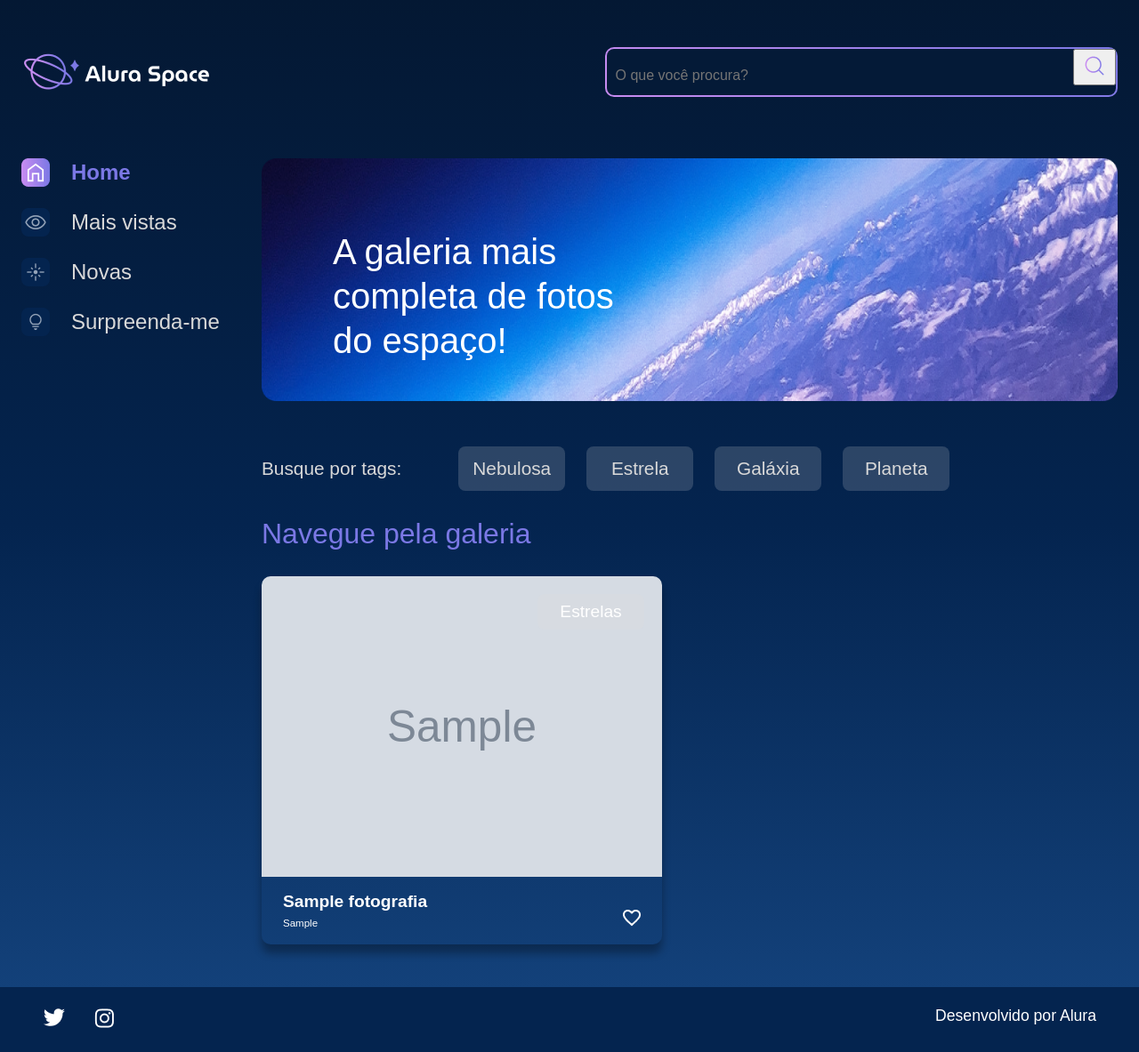
After one commit to Breno-Rios/praticando-django, a Django app: template templates/galeria/buscar.html in a window 1280 px wide. The commit adds this page. Shown: the whole page at 89% size. Run offline with Django 5.2, Linux system fonts and the light colour scheme; the template is opened without the code that fills it: values that come from a table or form of the project are taken from there, others are empty; tables that the repository leaves empty hold one stand-in row (values such as "Sample post"); grey boxes marked "Sample" are stand-in pictures.

Commit message:
feat: implement new route and search functionality

```diff
--- a/galeria/urls.py
+++ b/galeria/urls.py
@@ -1,8 +1,9 @@
 from django.urls import path
-from galeria.views import index, imagem
+from galeria.views import index, imagem, buscar
 
 urlpatterns = [
         path('', index, name = 'index'),
-        path('imagem/<int:foto_id>', imagem, name= 'imagem')
+        path('imagem/<int:foto_id>', imagem, name= 'imagem'),
+        path('buscar/', buscar, name= 'buscar')
 
 ]
--- /dev/null
+++ b/templates/galeria/buscar.html
@@ -0,0 +1,57 @@
+{% extends 'galeria/base.html' %}
+{% load static %}
+{% block content %}
+
+
+<section class="conteudo">
+  <section class="banner">
+    <img class="banner__imagem" src="{% static '/assets/imagens/Banner(2).png' %}" alt="banner Alura Space">
+    <h1 class="banner__titulo"> A galeria mais completa de fotos do espaço!</h1>
+  </section>
+  <section class="tags">
+    <p class="tags__titulo">Busque por tags:</p>
+    <ul class="tags__lista">
+      <li class="tags__tag">Nebulosa</li>
+      <li class="tags__tag">Estrela</li>
+      <li class="tags__tag">Galáxia</li>
+      <li class="tags__tag">Planeta</li>
+    </ul>
+  </section>
+  <section class="galeria">
+    <div class="cards">
+      <h2 class="cards__titulo">Navegue pela galeria</h2>
+      <ul class="cards__lista">
+        {% if cards %}
+        {% for fotografia in cards %}
+        <li class="card">
+          <a href="{% url 'imagem' fotografia.id %}">
+            {% if fotografia.foto == "" or fotografia.foto == null %}
+            <img class="card__imagem" src="{% static '/assets/imagens/galeria/not-found.png' %}" alt="foto">
+            {% else %}
+            <img class="card__imagem" src="{{ fotografia.foto.url }}" alt="foto">
+            {% endif %}
+          </a>
+          <span class="card__tag">Estrelas</span>
+          <div class="card__info">
+            <p class="card__titulo">{{fotografia.name}}</p>
+            <div class="card__texto">
+              <p class="card__descricao">{{fotografia.legenda}}</p>
+              <span>
+                <img src="{% static '/assets/ícones/1x/favorite_outline.png' %}" alt="ícone de coração">
+              </span>
+            </div>
+          </div>
+        </li>
+        {% endfor %}
+        {% else %}
+        <div class="imagem__texto">
+          <p>Fotografias não encontradas</p>
+        </div>
+        {% endif %}
+      </ul>
+    </div>
+  </section>
+</section>
+</main>
+</div>
+{% endblock %}
--- a/templates/galeria/partials/_menu.html
+++ b/templates/galeria/partials/_menu.html
@@ -4,8 +4,12 @@
     <img src="{% static '/assets/logo/Logo(2).png' %}" alt="Logo da Alura Space" />
     <div class="cabecalho__busca">
       <div class="busca__fundo">
-        <input class="busca__input" type="text" placeholder="O que você procura?">
-        <img class="busca__icone" src="{% static '/assets/ícones/1x/search.png' %}" alt="ícone de search">
+        <form action="{% url 'buscar' %}">
+          <input class="busca__input" type="text" name="buscar" placeholder="O que você procura?">
+          <button type="submit">
+            <img class="busca__icone" src="{% static '/assets/ícones/1x/search.png' %}" alt="ícone de search">
+          </button>
+        </form>
       </div>
     </div>
   </header>
```
Also changed, not shown: galeria/views.py (+8 -0 lines).
